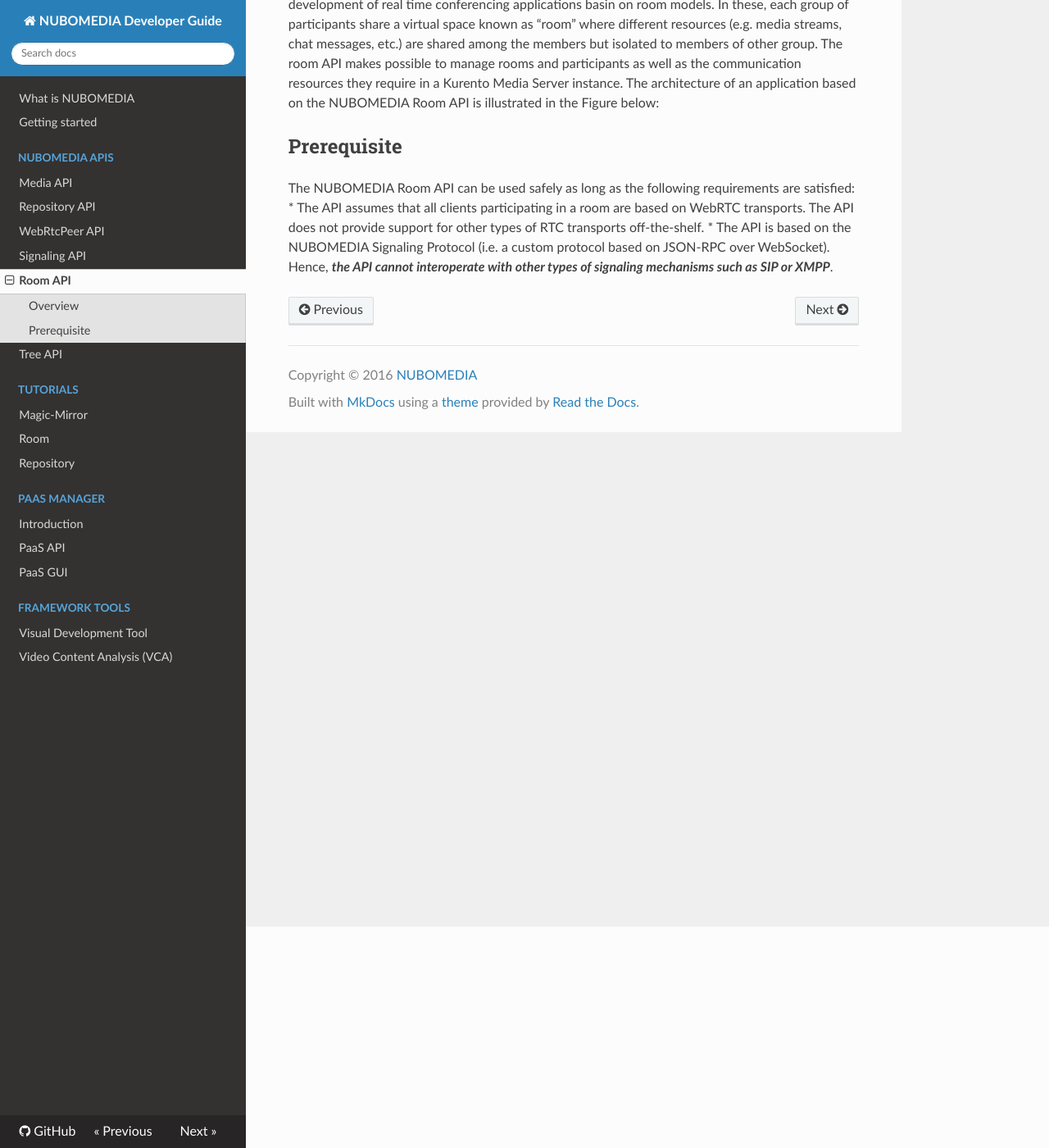
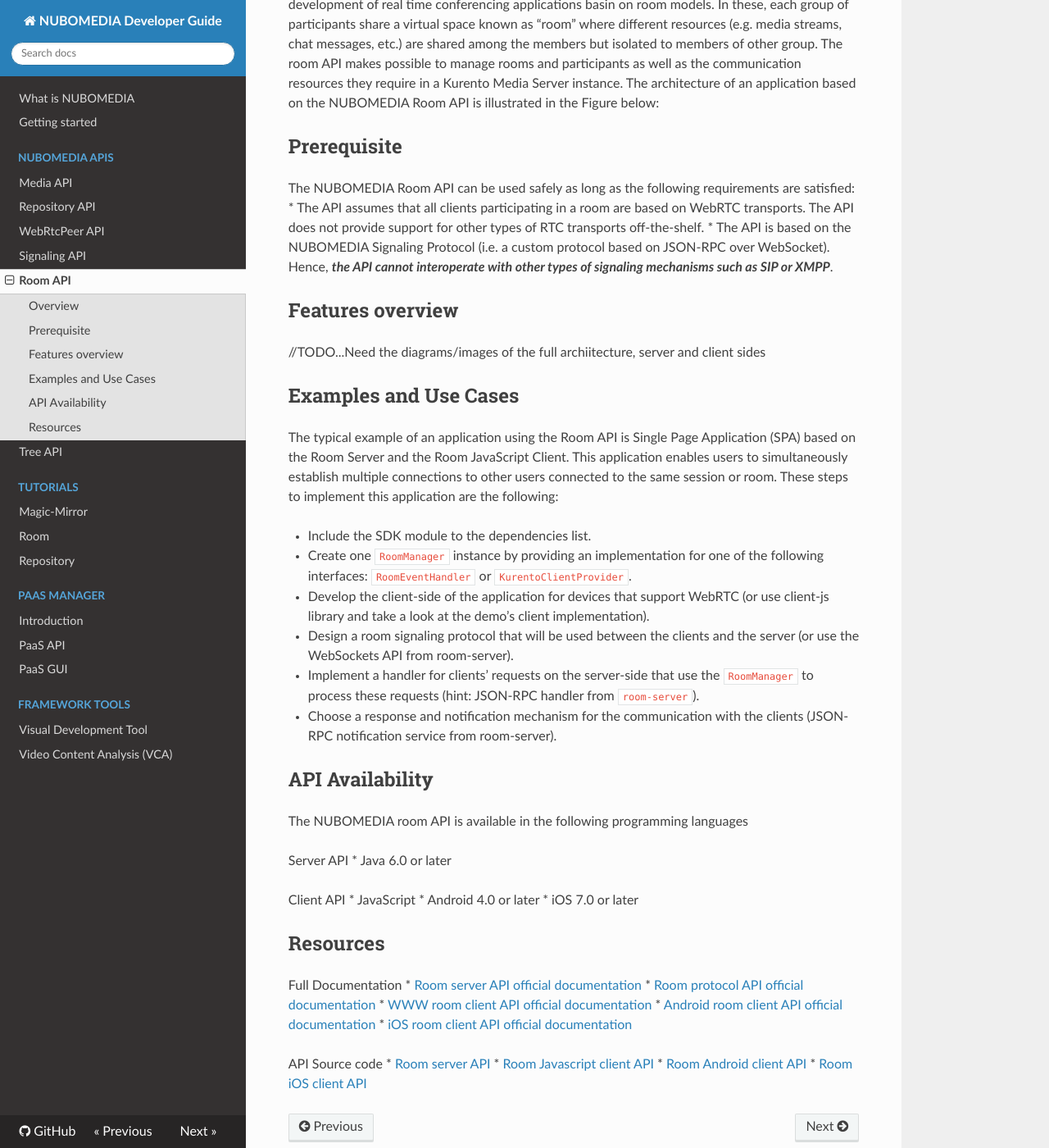
Before and after one commit to nubomedia/developer-guidelines, an MkDocs documentation site: the page built from docs/api/room.md, in a window 1280 px wide and 1400 px high, scrolled down 270 px. Shown: the whole window at 82% size. Built offline with MkDocs 1.6.1, drawn with Linux system fonts in a browser that asks for light colours; nearby versions of some CDN libraries; old or Windows-style settings are respelled for this version of MkDocs.

Commit message:
Update room.md

````diff
--- a/docs/api/room.md
+++ b/docs/api/room.md
@@ -5,9 +5,48 @@
 The NUBOMEDIA Room API enables application developers functionalities to create group communication applications adapted to real social interactions. It has been designed for the development of real time conferencing applications basin on room models. In these, each group of participants share a virtual space known as “room” where different resources (e.g. media streams, chat messages, etc.) are shared among the members but isolated to members of other group. The room API makes possible to manage rooms and participants as well as the
 communication resources they require in a Kurento Media Server instance. The architecture of an application based on the NUBOMEDIA Room API is illustrated in the Figure below:
 
-
-
 ## Prerequisite
 The NUBOMEDIA Room API can be used safely as long as the following requirements are satisfied:
 * The API assumes that all clients participating in a room are based on WebRTC transports. The API does not provide support for other types of RTC transports off-the-shelf.
 * The API is based on the NUBOMEDIA Signaling Protocol (i.e. a custom protocol based on JSON-RPC over WebSocket). Hence, ***the API cannot interoperate with other types of signaling mechanisms such as SIP or XMPP***.
+
+## Features overview
+//TODO...Need the diagrams/images of the full archiitecture, server and client sides
+
+## Examples and Use Cases
+The typical example of an application using the Room API is Single Page Application (SPA) based on the Room Server and the Room JavaScript Client. This application enables users to simultaneously establish multiple connections to other users connected to the same session or room. These steps to implement this application are the following:
+
+* Include the SDK module to the dependencies list.
+* Create one ```RoomManager``` instance by providing an implementation for one of the following interfaces: ```RoomEventHandler``` or ```KurentoClientProvider```.
+* Develop the client-side of the application for devices that support WebRTC (or use client-js library and take a look at the demo’s client implementation).
+* Design a room signaling protocol that will be used between the clients and the server (or use the WebSockets API from room-server).
+* Implement a handler for clients’ requests on the server-side that use the ```RoomManager``` to process these requests (hint: JSON-RPC handler from ```room-server```).
+* Choose a response and notification mechanism for the communication with the clients (JSON-RPC notification service from room-server).
+
+
+## API Availability
+The NUBOMEDIA room API is available in the following programming languages
+
+Server API
+* Java 6.0 or later
+
+Client API
+* JavaScript
+* Android 4.0 or later
+* iOS 7.0 or later
+
+
+## Resources
+Full Documentation
+* [Room server API official documentation](http://doc-kurento-room.readthedocs.org/en/latest/)
+* [Room protocol API official documentation](http://doc-kurento-room.readthedocs.org/en/latest/websocket_api_room_server.html)
+* [WWW room client API official documentation](http://doc-kurento-room.readthedocs.org/en/latest/client_javascript_api.html)
+* [Android room client API official documentation](http://kurento-room-client-android.readthedocs.org/en/latest/)
+* [iOS room client API official documentation](http://kurento-ios.readthedocs.org/en/latest/dev_guide.html#kurento-room)
+
+
+API Source code
+* [Room server API](https://github.com/Kurento/kurento-room/tree/master/kurento-room-sdk)
+*	[Room Javascript client API](https://github.com/Kurento/kurento-room/tree/master/kurento-room-client-js)
+*	[Room Android client API](https://github.com/nubomedia-vtt/kurento-room-client-android)
+*	[Room iOS client API](https://github.com/nubomediaTI/Kurento-iOS)
````
